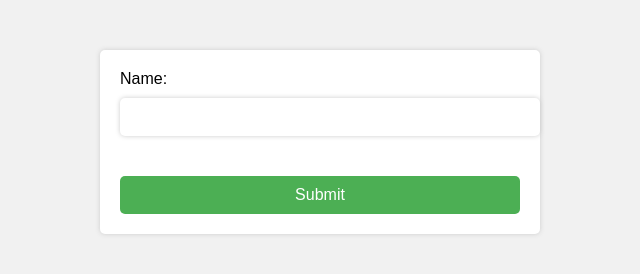
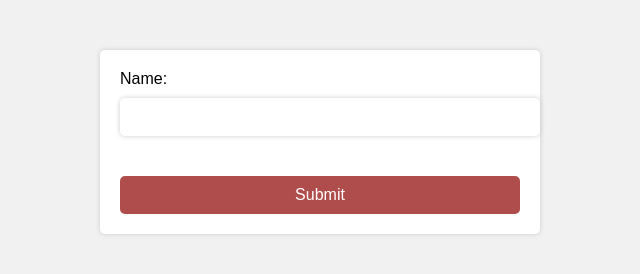
Before and after one commit to EBambi/WebApplication-DEMO, a plain HTML site: page index.html in a window 1280 px wide. Shown: the whole page, without its empty margins (320-960 px from the left). Drawn offline with Linux system fonts and the light colour scheme.

Commit message:
Change button color

```diff
--- a/index.html
+++ b/index.html
@@ -34,7 +34,7 @@
 			}
 
 			button[type="submit"] {
-				background-color: #4caf54;
+				background-color: #af4c4c;
 				border: none;
 				border-radius: 5px;
 				color: #ffffff;
```
